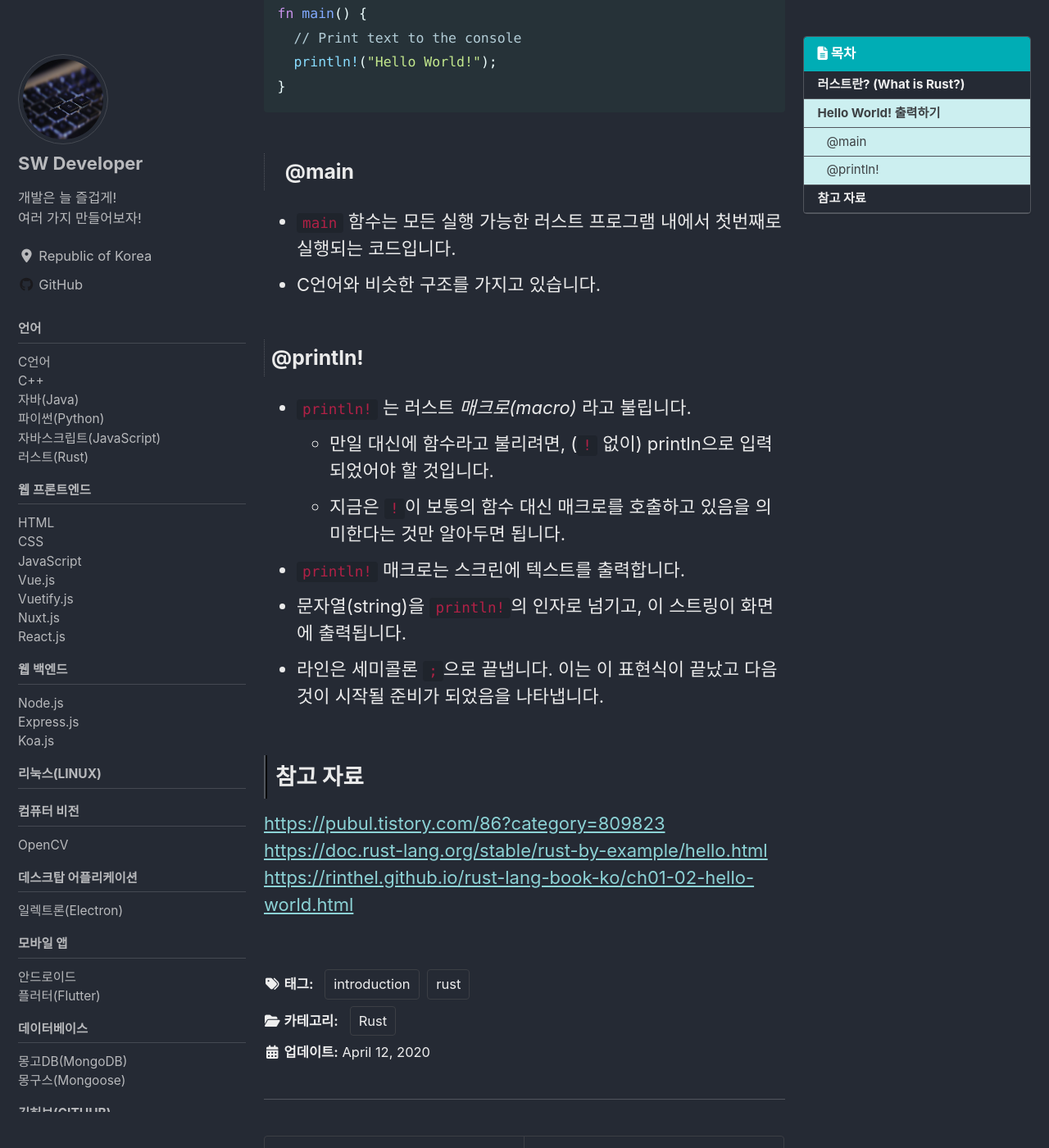
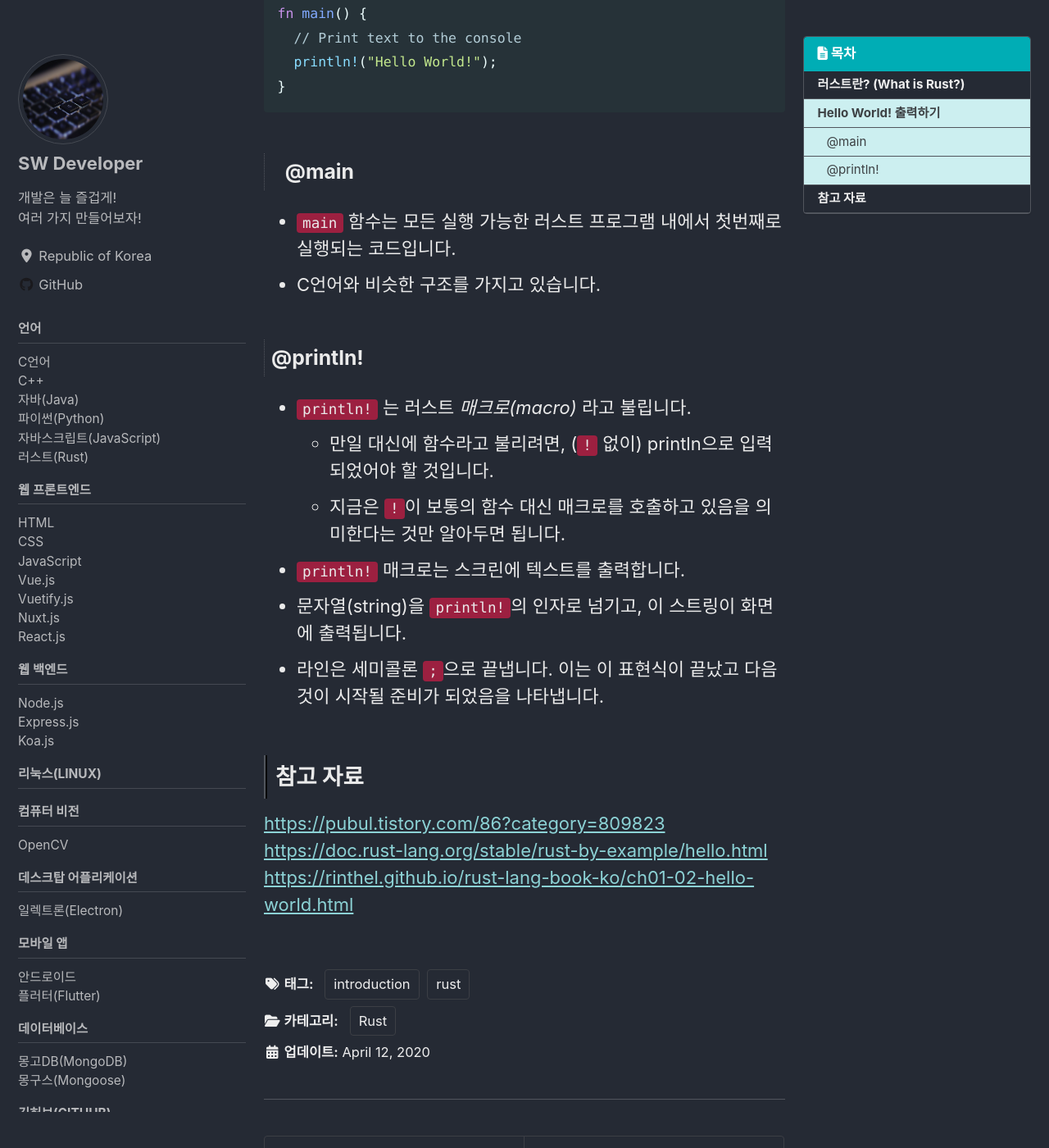
Before and after one commit to hummingengineer/hummingengineer.github.io, a Jekyll site: the page built from _posts/Rust/2020-04-12-Rust-00-Introduction.md, in a window 1280 px wide and 1400 px high, scrolled down 701 px. Shown: the whole window at 82% size. Built offline with Jekyll 4.4.1, drawn with Linux system fonts in a browser that asks for light colours; cached includes are drawn as plain includes; nearby versions of some CDN libraries.

Commit message:
Style: change background color of inline block

```diff
--- a/_sass/minimal-mistakes/_my_custom.scss
+++ b/_sass/minimal-mistakes/_my_custom.scss
@@ -1,5 +1,5 @@
 /* MY CUSTOM */
 
 .highlighter-rouge {
-  color: #b12146;
+  background: #9C2040;
 }
```
